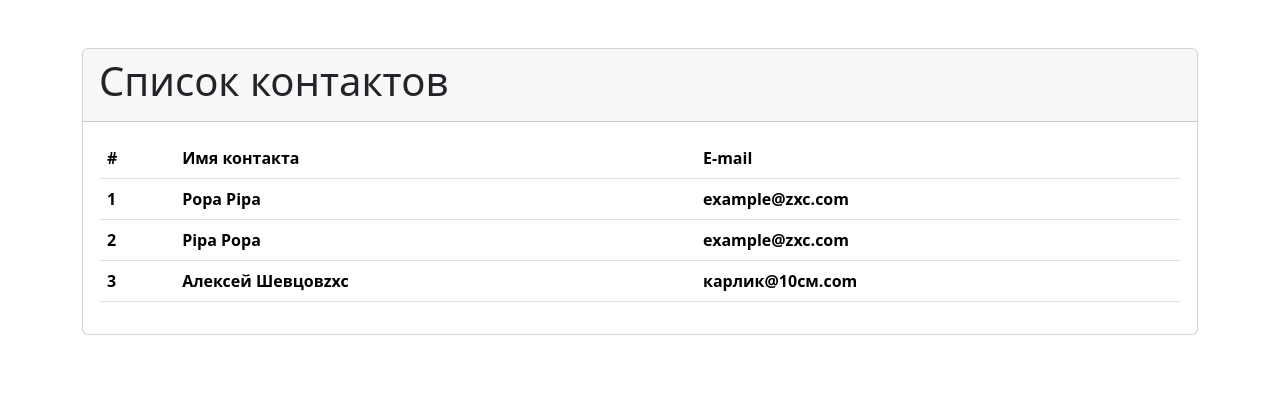
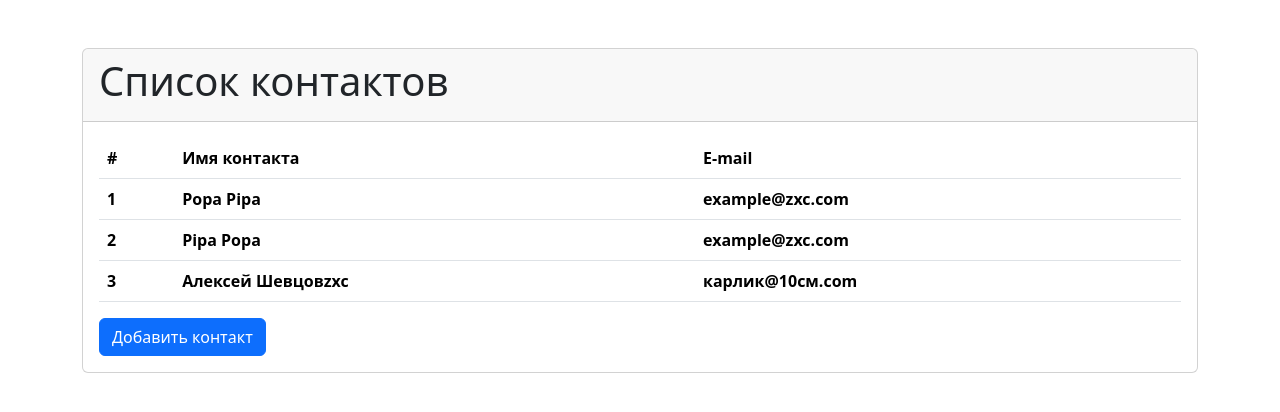
Before and after one commit to GageOsu/C-React-Bootstrap-Contacts-CRUD, a React (Vite) app in the folder client/: page / in a window 1280 px wide. Shown: the top 412 px of the page. Built offline with nearby package versions, Linux system fonts and the light colour scheme.

Commit message:
Добавление элемента в набор данных

```diff
--- a/client/src/App.jsx
+++ b/client/src/App.jsx
@@ -6,6 +6,15 @@
   { id: 2, name: "Pipa Popa", email: "example@zxc.com", },
   { id: 3, name: "Алексей Шевцовzxc", email: "карлик@10см.com", },
 ]
+const addContact = () => {
+  const item = {
+    id: Math.floor(Math.random() * 10),
+    name: "Алексей Шевцовzxc",
+    email: "карлик@10см.com",
+  };
+  contacts.push(item);
+  console.log(contacts);
+}
 
 const App = () => {
   return (
@@ -17,6 +26,14 @@
 
         <div className="card-body">
           <TableContact contacts={contacts} />
+          <div>
+            <button
+              className="btn btn-primary"
+              onClick={() => { addContact() }}
+            >
+              Добавить контакт
+            </button>
+          </div>
         </div>
       </div>
     </div>
```
